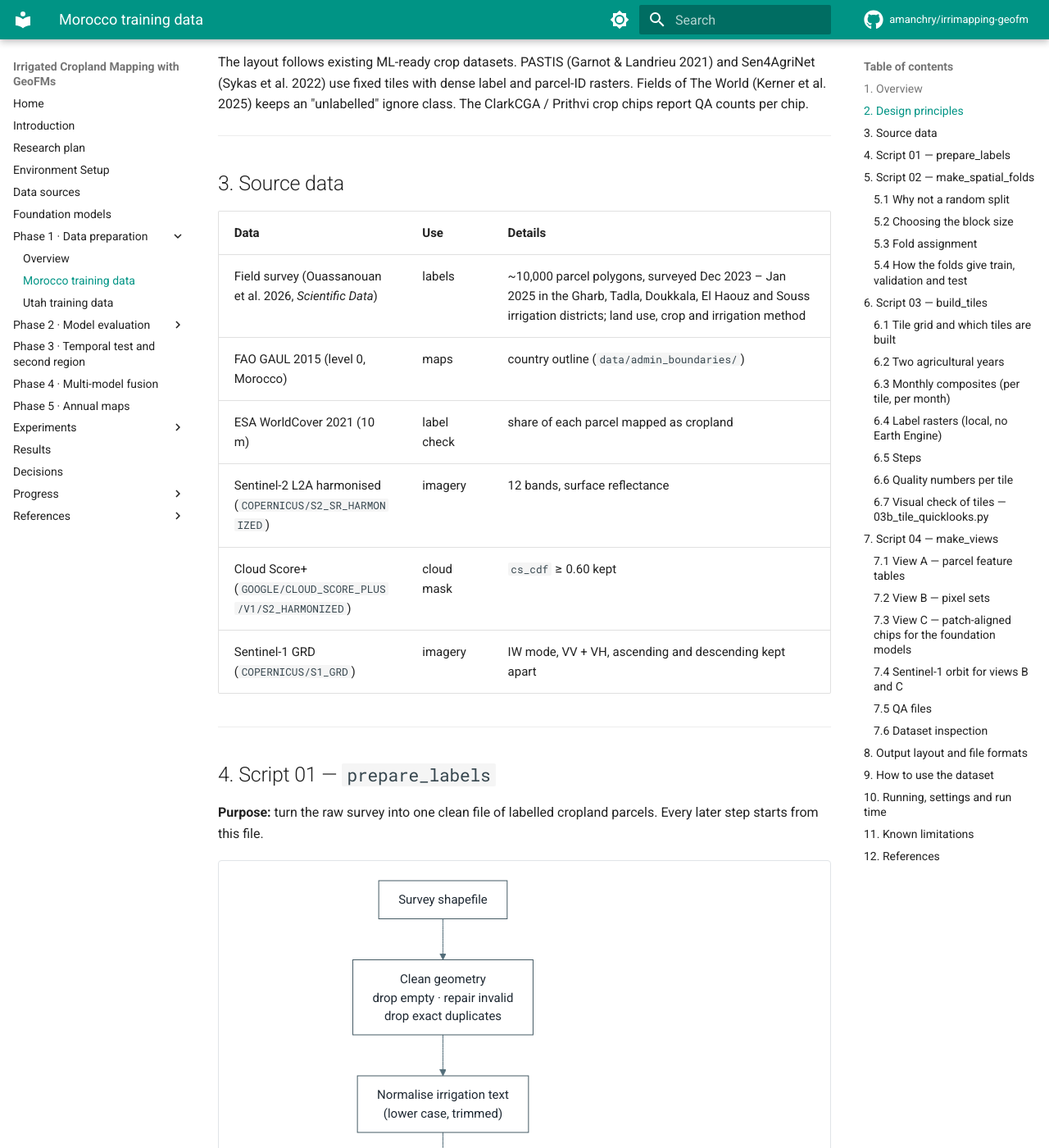
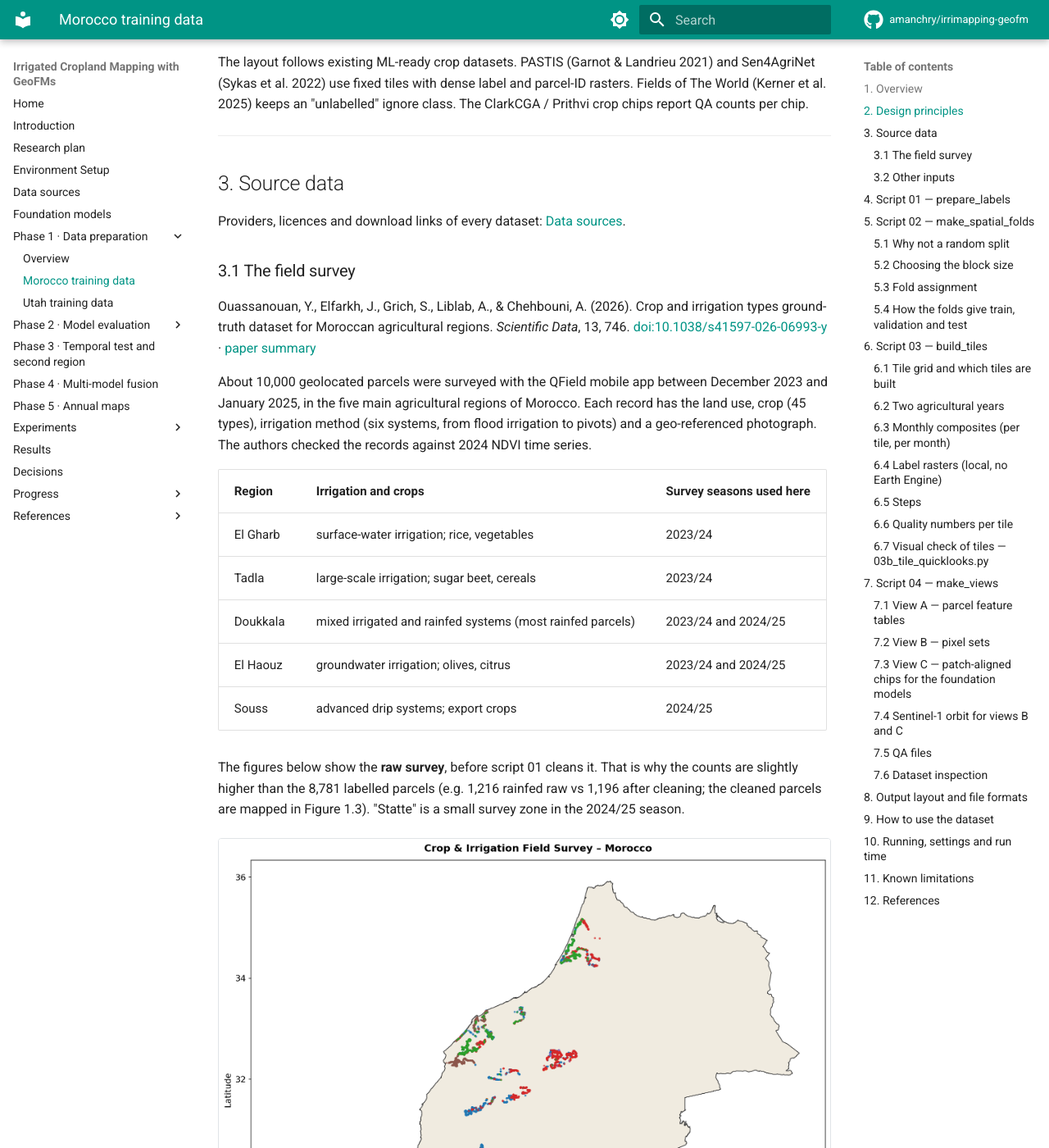
Before and after one commit to amanchry/irrimapping-geofm, an MkDocs documentation site: the page built from docs/phase1_data/morocco.md, in a window 1280 px wide and 1400 px high, scrolled down 3008 px. Shown: the whole window at 82% size. Built offline with MkDocs 1.6.1 and Material for MkDocs 9.7.7, drawn with Linux system fonts in a browser that asks for light colours; comment, search, counter and statistics services are not loaded; some of the changed text lies outside the part shown.

Commit message:
Data sources as catalogue; field survey details moved to Morocco training data

```diff
--- a/docs/data_source/index.md
+++ b/docs/data_source/index.md
@@ -1,6 +1,6 @@
 # Data sources
 
-Dataset used in this research, or planned for later phases, with its provider and source links.
+Catalogue of every dataset used in this research or planned for later phases: provider, content, access and status. How each dataset is processed into training data is described per study area: [Morocco training data](../phase1_data/morocco.md) and [Utah training data](../phase1_data/utah.md).
 
 **Status:** ✅ used · 🟦 used in a side check · 📝 planned · 🔍 candidate (under review)
 
@@ -8,7 +8,7 @@
 
 | Dataset | Provider | Content | Period | Use here | Access | Status |
 | --- | --- | --- | --- | --- | --- | --- |
-| **Crop and irrigation ground-truth dataset for Moroccan agricultural regions** | Ouassanouan et al. (2026), *Scientific Data* | ~10,000 geolocated parcels in El Gharb, Tadla, Doukkala, El Haouz, Souss; 45 crop types, 6 irrigation systems, a photo per parcel | Dec 2023 – Jan 2025 | labels: 8,781 cropland parcels after cleaning (7,585 irrigated, 1,196 rainfed) | open, citation required · [paper](https://doi.org/10.1038/s41597-026-06993-y) | ✅ |
+| **Crop and irrigation ground-truth dataset for Moroccan agricultural regions** | Ouassanouan et al. (2026), *Scientific Data* | ~10,000 geolocated parcels in El Gharb, Tadla, Doukkala, El Haouz, Souss; 45 crop types, 6 irrigation systems, a photo per parcel | Dec 2023 – Jan 2025 | labels of the first study area ([Morocco training data, §3](../phase1_data/morocco.md#3-source-data)) | open, citation required · [paper](https://doi.org/10.1038/s41597-026-06993-y) | ✅ |
 | **GMIA-NEXT** reference points ([summary](../references/kebede-2026-gmia-next.md)) | Kebede et al. (2026) | 380,696 global irrigated / non-irrigated point labels (paper: 230,683 + 153,194) | 2023/24 | independent test points (Morocco check; Tunisia: 54 points, 44 irrigated, 10 rainfed) | open · [maps](https://doi.org/10.5281/zenodo.17627111) · [points](https://zenodo.org/records/20732681) | 🟦 |
 | **WSDA Agricultural Land Use** (Washington, USA) | Washington State Department of Agriculture | field polygons with crop and irrigation method; `Irrigation = None` for non-irrigated fields | 2025 (yearly) | candidate transfer region (eastern Washington) | open · [WSDA](https://agr.wa.gov/departments/land-and-water/natural-resources/agricultural-land-use) | 🔍 |
 | **Water-Related Land Use** (Utah, USA) | Utah Division of Water Resources | field polygons; `IRR_Method` incl. *Dry Crop* (rainfed) | 2017 – 2025 (yearly) | **second study area** and temporal test (labels of the [Utah training data](../phase1_data/utah.md): WRLU 2024 and 2021); `data/Utah_field_data/` | open · [WRLU](https://dwre-utahdnr.opendata.arcgis.com/pages/wrlu-data) | ✅ |
@@ -19,20 +19,20 @@
 
 | Collection | Provider | Bands / variables | Resolution | Use here | Earth Engine ID | Status |
 | --- | --- | --- | --- | --- | --- | --- |
-| **Sentinel-2 Level-2A** (surface reflectance, harmonised) | ESA Copernicus | B1–B12 (12 bands) | 10–60 m, resampled to 10 m; 5-day revisit | monthly median composites of clear pixels | `COPERNICUS/S2_SR_HARMONIZED` | ✅ |
-| **Cloud Score+** for Sentinel-2 | Google (Pasquarella et al., 2023) | `cs_cdf` (clear-sky probability) | 10 m | cloud mask: keep pixels with cs_cdf ≥ 0.60 | `GOOGLE/CLOUD_SCORE_PLUS/V1/S2_HARMONIZED` | ✅ |
-| **Sentinel-1 GRD** | ESA Copernicus | VV, VH backscatter, ascending and descending | 10 m; 6–12-day revisit | monthly mean in linear power, stored in dB | `COPERNICUS/S1_GRD` | ✅ |
+| **Sentinel-2 Level-2A** (surface reflectance, harmonised) | ESA Copernicus | B1–B12 (12 bands) | 10–60 m, resampled to 10 m; 5-day revisit | monthly composites: input of every model | `COPERNICUS/S2_SR_HARMONIZED` | ✅ |
+| **Cloud Score+** for Sentinel-2 | Google (Pasquarella et al., 2023) | `cs_cdf` (clear-sky probability) | 10 m | cloud mask of the Sentinel-2 composites | `GOOGLE/CLOUD_SCORE_PLUS/V1/S2_HARMONIZED` | ✅ |
+| **Sentinel-1 GRD** | ESA Copernicus | VV, VH backscatter, ascending and descending | 10 m; 6–12-day revisit | monthly composites in the tile store; not used by the models for now ([D14](../decisions.md#d14-sentinel-2-only-for-every-input)) | `COPERNICUS/S1_GRD` | 🟦 |
 
-Access: open (Copernicus data policy); Earth Engine account or service account needed. Processing details:
-[Dataset pipeline](../phase1_data/morocco.md).
+Access: open (Copernicus data policy); Earth Engine account or service account needed. Compositing, cloud
+threshold and tiles: [Morocco training data, §6](../phase1_data/morocco.md#6-script-03--build_tiles).
 
 ## Auxiliary and reference maps
 
 | Dataset | Provider | Content | Resolution | Use here | Access | Status |
 | --- | --- | --- | --- | --- | --- | --- |
-| **GADM 4.1** | GADM | Morocco boundary | vector | study-area clip | open (non-commercial) · [gadm.org](https://gadm.org/download_country.html) | ✅ |
-| **ESA WorldCover 2021 v200** | Zanaga et al. (2022), ESA | 11 land-cover classes (cropland = 40) | 10 m | cropland check of the survey parcels; reference map | CC-BY 4.0 · [Zenodo](https://doi.org/10.5281/zenodo.7254221) | ✅ |
-| **LGRIP30** | Teluguntla et al. (2023), USGS / NASA LP DAAC | irrigated and rainfed cropland | 30 m, nominal 2015 | reference map; comparison of the final maps | open · [LP DAAC](https://doi.org/10.5067/COMMUNITY/LGRIP/LGRIP30.001) | 🟦 |
+| **FAO GAUL** (2015 level 0 Morocco; 2024 level 1 Utah) | FAO | country and state boundaries | vector | outlines on the maps | open · [FAO GAUL](https://data.apps.fao.org/catalog/dataset/global-administrative-unit-layers-gaul) | ✅ |
+| **ESA WorldCover 2021 v200** | Zanaga et al. (2022), ESA | 11 land-cover classes (cropland = 40) | 10 m | cropland check of the survey parcels; reference map (`tools/a7_download_esa_worldcover.py`) | CC-BY 4.0 · [Zenodo](https://doi.org/10.5281/zenodo.7254221) | ✅ |
+| **LGRIP30** | Teluguntla et al. (2023), USGS / NASA LP DAAC | irrigated and rainfed cropland | 30 m, nominal 2015 | reference map (`tools/a8_download_lgrip30.py`); comparison of the final maps | open · [LP DAAC](https://doi.org/10.5067/COMMUNITY/LGRIP/LGRIP30.001) | 🟦 |
 | **GMIE** | Wu et al. (2023) | global maximum irrigation extent | 30 m | comparison of the final maps | open, citation required · [paper](https://doi.org/10.1016/j.gloenvcha.2023.102652) | 📝 |
 | **WorldCereal** cropland / irrigation | Van Tricht et al. (2023) | cropland and irrigation products | 10 m | comparison; cropland mask for mapping | open · [ESSD paper](https://doi.org/10.5194/essd-15-5491-2023) | 📝 |
 | **GLAD global cropland** | Potapov et al. (2021) | cropland extent and change | 30 m | cropland mask for mapping | open · [paper](https://doi.org/10.1038/s43016-021-00429-z) | 📝 |
@@ -43,34 +43,3 @@
 
 Clay v1.5, Prithvi-EO-2.0-300M-TL, TerraMind-1.0-base and AgriFM, with open weights. Developers, papers and download
 locations are listed in [Foundation models](../foundation_models.md).
-
----
-
-## The Moroccan field survey in detail
-
-Ouassanouan, Y., Elfarkh, J., Grich, S., Liblab, A., & Chehbouni, A. (2026). Crop and irrigation types ground-truth
-dataset for Moroccan agricultural regions. *Scientific Data*, 13, 746.
-[doi:10.1038/s41597-026-06993-y](https://doi.org/10.1038/s41597-026-06993-y)
-
-> About 10,000 geolocated agricultural parcels were collected across the five major agricultural regions of
-> Morocco (El Gharb, Tadla, Doukkala, El Haouz and Souss) between December 2023 and January 2025, with the GIS mobile
-> application QField. The dataset covers 45 crop types, from seasonal crops such as wheat, maize and alfalfa to
-> perennial crops such as olives, citrus and argan, and six irrigation systems, from traditional flood irrigation to
-> pivots. Each record has a geo-referenced photograph. NDVI time series of 2024 were used to check the consistency
-> of the records. *(Summary of the paper's abstract.)*
-
-| Region | Irrigation and crops | Parcels used here |
-| --- | --- | --- |
-| El Gharb | surface-water irrigation; rice, vegetables | 2023/24 survey |
-| Tadla | large-scale irrigation; sugar beet, cereals | 2023/24 survey |
-| Doukkala | mixed irrigated and rainfed systems (most rainfed parcels) | both seasons |
-| El Haouz | groundwater irrigation; olives, citrus | both seasons |
-| Souss | advanced drip systems; export crops | 2024/25 survey |
-
-How the parcels were cleaned and labelled: [ML-ready dataset](../phase1_data/morocco.md). Paper summary: [Moroccan field survey](../references/ouassanouan-2026-morocco-survey.md).
-
-![Irrigated vs rainfed parcels in Morocco](irrigated_vs_rainfed_morocco.png)
-
-![Irrigated vs rainfed parcels by zone](irrigated_vs_rainfed_by_zone.png)
-
-![Irrigation map of the surveyed regions](irrigation_map_morocco.png)
--- a/docs/phase1_data/morocco.md
+++ b/docs/phase1_data/morocco.md
@@ -75,14 +75,50 @@
 
 ## 3. Source data
 
-| Data | Use | Details |
+Providers, licences and download links of every dataset: [Data sources](../data_source/index.md).
+
+### 3.1 The field survey
+
+Ouassanouan, Y., Elfarkh, J., Grich, S., Liblab, A., & Chehbouni, A. (2026). Crop and irrigation types ground-truth
+dataset for Moroccan agricultural regions. *Scientific Data*, 13, 746.
+[doi:10.1038/s41597-026-06993-y](https://doi.org/10.1038/s41597-026-06993-y) ·
+[paper summary](../references/ouassanouan-2026-morocco-survey.md)
+
+About 10,000 geolocated parcels were surveyed with the QField mobile app between December 2023 and January 2025, in
+the five main agricultural regions of Morocco. Each record has the land use, crop (45 types), irrigation method
+(six systems, from flood irrigation to pivots) and a geo-referenced photograph. The authors checked the records against
+2024 NDVI time series.
+
+| Region | Irrigation and crops | Survey seasons used here |
 | --- | --- | --- |
-| Field survey (Ouassanouan et al. 2026, *Scientific Data*) | labels | ~10,000 parcel polygons, surveyed Dec 2023 – Jan 2025 in the Gharb, Tadla, Doukkala, El Haouz and Souss irrigation districts; land use, crop and irrigation method |
-| FAO GAUL 2015 (level 0, Morocco) | maps | country outline (`data/admin_boundaries/`) |
-| ESA WorldCover 2021 (10 m) | label check | share of each parcel mapped as cropland |
-| Sentinel-2 L2A harmonised (`COPERNICUS/S2_SR_HARMONIZED`) | imagery | 12 bands, surface reflectance |
-| Cloud Score+ (`GOOGLE/CLOUD_SCORE_PLUS/V1/S2_HARMONIZED`) | cloud mask | `cs_cdf` ≥ 0.60 kept |
-| Sentinel-1 GRD (`COPERNICUS/S1_GRD`) | imagery | IW mode, VV + VH, ascending and descending kept apart |
+| El Gharb | surface-water irrigation; rice, vegetables | 2023/24 |
+| Tadla | large-scale irrigation; sugar beet, cereals | 2023/24 |
+| Doukkala | mixed irrigated and rainfed systems (most rainfed parcels) | 2023/24 and 2024/25 |
+| El Haouz | groundwater irrigation; olives, citrus | 2023/24 and 2024/25 |
+| Souss | advanced drip systems; export crops | 2024/25 |
+
+The figures below show the **raw survey**, before script 01 cleans it. That is why the counts are slightly higher than
+the 8,781 labelled parcels (e.g. 1,216 rainfed raw vs 1,196 after cleaning; the cleaned parcels are mapped in Figure 1.3). "Statte" is a small survey zone in the
+2024/25 season.
+
+<figure markdown="span">
+  ![Irrigation method of the surveyed parcels](figures/survey_irrigation_map.png)
+  <figcaption><b>Figure 1.1.</b> Surveyed parcels by irrigation method (raw survey).</figcaption>
+</figure>
+<figure markdown="span">
+  ![Irrigated vs rainfed parcels by survey zone](figures/survey_by_zone.png)
+  <figcaption><b>Figure 1.2.</b> Irrigated and rainfed parcels per survey zone (raw survey). Rainfed parcels are almost
+  all in Doukkala, with a few in Souss.</figcaption>
+</figure>
+
+### 3.2 Other inputs
+
+| Data | Used for |
+| --- | --- |
+| ESA WorldCover 2021 (10 m) | label check: share of each parcel mapped as cropland (script 01) |
+| Sentinel-2 L2A harmonised + Cloud Score+ | monthly imagery of every model (script 03, cloud mask `cs_cdf` ≥ 0.60) |
+| Sentinel-1 GRD | monthly VV/VH in the tile store, ascending and descending kept apart; not used by the models for now ([D14](../decisions.md#d14-sentinel-2-only-for-every-input)) |
+| FAO GAUL 2015 (level 0) | country outline on the maps (`data/admin_boundaries/`) |
 
 ---
 
@@ -130,15 +166,15 @@
 
 <figure markdown="span">
   ![Map of irrigated and rainfed parcels](figures/parcels_map.png)
-  <figcaption><b>Figure 1.1.</b> Spatial distribution of the 8,781 labelled cropland parcels. Rainfed parcels are concentrated in Doukkala on the Atlantic coast.</figcaption>
+  <figcaption><b>Figure 1.3.</b> Spatial distribution of the 8,781 labelled cropland parcels. Rainfed parcels are concentrated in Doukkala on the Atlantic coast.</figcaption>
 </figure>
 <figure markdown="span">
   ![Class balance and parcel size](figures/class_balance_and_size.png)
-  <figcaption><b>Figure 1.2.</b> Class balance (left; 86.4% irrigated, 13.6% rainfed) and parcel-size distribution per class (right, logarithmic axis).</figcaption>
+  <figcaption><b>Figure 1.4.</b> Class balance (left; 86.4% irrigated, 13.6% rainfed) and parcel-size distribution per class (right, logarithmic axis).</figcaption>
 </figure>
 <figure markdown="span">
   ![Parcels by survey month](figures/survey_timing.png)
-  <figcaption><b>Figure 1.3.</b> Labelled parcels by survey month (December 2023 – January 2025). The survey date determines the agricultural year, and thus the imagery, assigned to each parcel.</figcaption>
+  <figcaption><b>Figure 1.5.</b> Labelled parcels by survey month (December 2023 – January 2025). The survey date determines the agricultural year, and thus the imagery, assigned to each parcel.</figcaption>
 </figure>
 
 **Outputs** (`outputs/morocco/dataset/01_labels/`):
@@ -168,7 +204,7 @@
 
 <figure markdown="span">
   ![Class similarity by distance](figures/class_similarity_by_distance.png)
-  <figcaption><b>Figure 1.4.</b> Proportion of parcel pairs sharing a class as a function of distance. The proportion approaches the random-placement level (76%, dashed) at about 20–30 km, which motivates the 20 km block size (dotted).</figcaption>
+  <figcaption><b>Figure 1.6.</b> Proportion of parcel pairs sharing a class as a function of distance. The proportion approaches the random-placement level (76%, dashed) at about 20–30 km, which motivates the 20 km block size (dotted).</figcaption>
 </figure>
 
 Candidate block sizes, each with 5 greedy-balanced folds:
@@ -223,15 +259,15 @@
 
 <figure markdown="span">
   ![Spatial folds and parcels per fold](figures/spatial_folds.png)
-  <figcaption><b>Figure 1.5.</b> Fold assignment of the parcels (left) and class counts per fold (right). Each fold contains about 1,530 irrigated and 240 rainfed parcels.</figcaption>
+  <figcaption><b>Figure 1.7.</b> Fold assignment of the parcels (left) and class counts per fold (right). Each fold contains about 1,530 irrigated and 240 rainfed parcels.</figcaption>
 </figure>
 <figure markdown="span">
   ![Spatial blocks and folds](figures/spatial_folds_blocks.png)
-  <figcaption><b>Figure 1.6.</b> The 20 km blocks and their folds, with enlargements of Doukkala (A) and Tadla (B). Whole blocks are assigned to a single fold.</figcaption>
+  <figcaption><b>Figure 1.8.</b> The 20 km blocks and their folds, with enlargements of Doukkala (A) and Tadla (B). Whole blocks are assigned to a single fold.</figcaption>
 </figure>
 <figure markdown="span">
   ![Train-test distance, random vs spatial split](figures/train_test_distance.png)
-  <figcaption><b>Figure 1.7.</b> Distance from each test parcel to the nearest training parcel under a random split (median 154 m) and under the 20 km spatial split (median 6.8 km).</figcaption>
+  <figcaption><b>Figure 1.9.</b> Distance from each test parcel to the nearest training parcel under a random split (median 154 m) and under the 20 km spatial split (median 6.8 km).</figcaption>
 </figure>
 
 ### 5.4 How the folds give train, validation and test
@@ -506,7 +542,7 @@
 
 <figure markdown="span">
   ![Patch purity of centred and aligned chips](figures/purity.png)
-  <figcaption><b>Figure 1.8.</b> Patch purity, i.e. the share of the pooled patches that lies inside the parcel, for centred chips (grey) and patch-aligned chips (blue), at 8 px (80 m, left) and 16 px (160 m, right) patch size. Alignment markedly increases purity, in particular for 8 px patches.</figcaption>
+  <figcaption><b>Figure 1.10.</b> Patch purity, i.e. the share of the pooled patches that lies inside the parcel, for centred chips (grey) and patch-aligned chips (blue), at 8 px (80 m, left) and 16 px (160 m, right) patch size. Alignment markedly increases purity, in particular for 8 px patches.</figcaption>
 </figure>
 
 ### 7.4 Sentinel-1 orbit for views B and C
@@ -526,19 +562,19 @@
 
 <figure markdown="span">
   ![Clear observations per month](figures/observations_per_month.png)
-  <figcaption><b>Figure 1.9.</b> Mean number of clear Sentinel-2 observations per parcel and month (left) and share of parcels without any clear observation (right). Winter months have the fewest clear views, yet every parcel has at least one clear observation in every month.</figcaption>
+  <figcaption><b>Figure 1.11.</b> Mean number of clear Sentinel-2 observations per parcel and month (left) and share of parcels without any clear observation (right). Winter months have the fewest clear views, yet every parcel has at least one clear observation in every month.</figcaption>
 </figure>
 <figure markdown="span">
   ![Seasonal profiles per class](figures/seasonal_profiles.png)
-  <figcaption><b>Figure 1.10.</b> Monthly parcel medians of NDVI, NDWI and Sentinel-1 VH backscatter (median and interquartile range per class). Irrigated parcels show markedly higher vegetation and moisture signals from December to April and higher backscatter throughout the year; rainfed parcels show a weak, short spring peak.</figcaption>
+  <figcaption><b>Figure 1.12.</b> Monthly parcel medians of NDVI, NDWI and Sentinel-1 VH backscatter (median and interquartile range per class). Irrigated parcels show markedly higher vegetation and moisture signals from December to April and higher backscatter throughout the year; rainfed parcels show a weak, short spring peak.</figcaption>
 </figure>
 <figure markdown="span">
   ![Example chips, irrigated](figures/examples_irrigated.jpg)
-  <figcaption><b>Figure 1.11.</b> Example irrigated parcels: 16 px-aligned chips for the 12 months of the agricultural year, in true colour and NDVI (outline = parcel).</figcaption>
+  <figcaption><b>Figure 1.13.</b> Example irrigated parcels: 16 px-aligned chips for the 12 months of the agricultural year, in true colour and NDVI (outline = parcel).</figcaption>
 </figure>
 <figure markdown="span">
   ![Example chips, rainfed](figures/examples_rainfed.jpg)
-  <figcaption><b>Figure 1.12.</b> Example rainfed parcels, displayed as in Figure 1.11.</figcaption>
+  <figcaption><b>Figure 1.14.</b> Example rainfed parcels, displayed as in Figure 1.13.</figcaption>
 </figure>
 
 ---
```
Also changed, not shown: docs/data_source/irrigated_vs_rainfed_morocco.png (deleted), docs/phase1_data/figures/survey_by_zone.png (renamed from docs/data_source/irrigated_vs_rainfed_by_zone.png), docs/phase1_data/figures/survey_irrigation_map.png (renamed from docs/data_source/irrigation_map_morocco.png).
